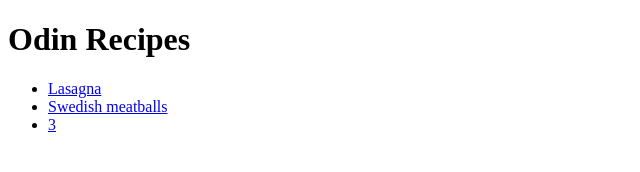
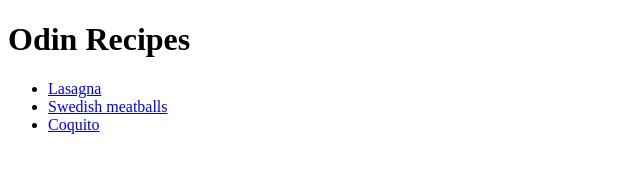
Before and after one commit to Aswgt999/odin-recipes, a plain HTML site: page index.html in a window 1280 px wide. Shown: the full height of the page, 0-640 px from the left. Drawn offline with Linux system fonts and the light colour scheme.

Commit message:
Updated index.html to include 3rd recipe

```diff
--- a/index.html
+++ b/index.html
@@ -10,7 +10,7 @@
     <ul>
       <li><a href="recipes/lasagna.html">Lasagna</a></li>
       <li><a href="recipes/swedish-meatballs.html">Swedish meatballs</a></li>
-      <li><a href="recipes/3.html">3</a></li>
+      <li><a href="recipes/coquito.html">Coquito</a></li>
     </ul>
   </body>
 </html>
```
